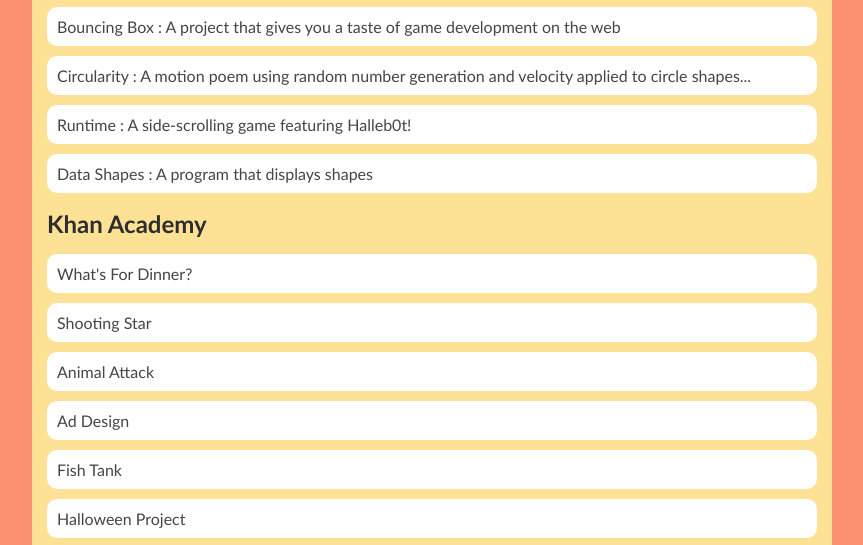
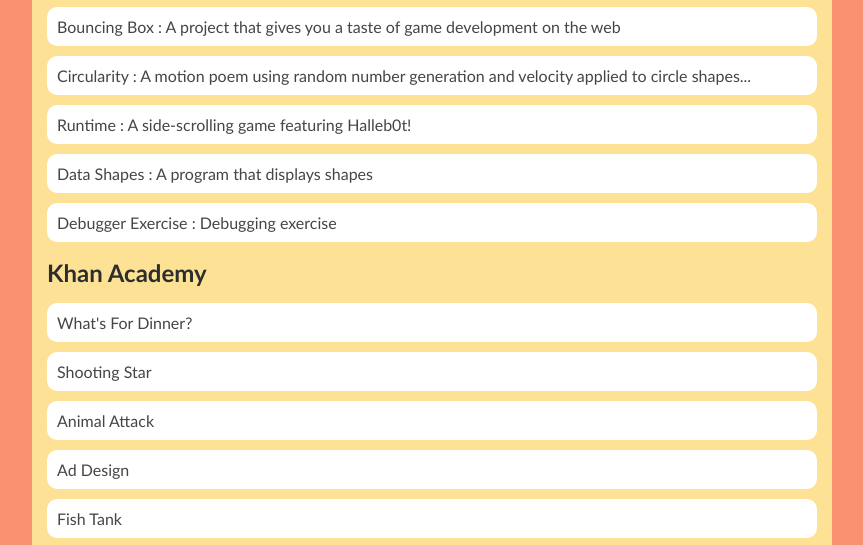
Before and after one commit to andruwcancel1/andruwcancel1.github.io, a plain HTML site: page portfolio.html in a window 1280 px wide. Shown: the part 227-772 px from the top of the page, without its empty margins (208-1071 px from the left). Drawn offline with Linux system fonts and the light colour scheme.

Commit message:
WHAT THE SIGMA

```diff
--- a/portfolio.html
+++ b/portfolio.html
@@ -24,6 +24,7 @@
                     <li><a href="projects/circularity/">Circularity : A motion poem using random number generation and velocity applied to circle shapes...</a></li>
                     <li><a href="projects/runtime">Runtime : A side-scrolling game featuring Halleb0t!</a></li>
                     <li><a href="https://andruwcancel1.github.io/andruwcancel1ASD.github.io/asd-projects/data-shapes/">Data Shapes : A program that displays shapes</a></li>
+                    <li><a href="https://andruwcancel1.github.io/andruwcancel1ASD.github.io/asd-projects/debugging-exercise/">Debugger Exercise : Debugging exercise</a></li>
                 </ul>
                 <h2>Khan Academy</h2>
                 <ul id="portfolio">
```
